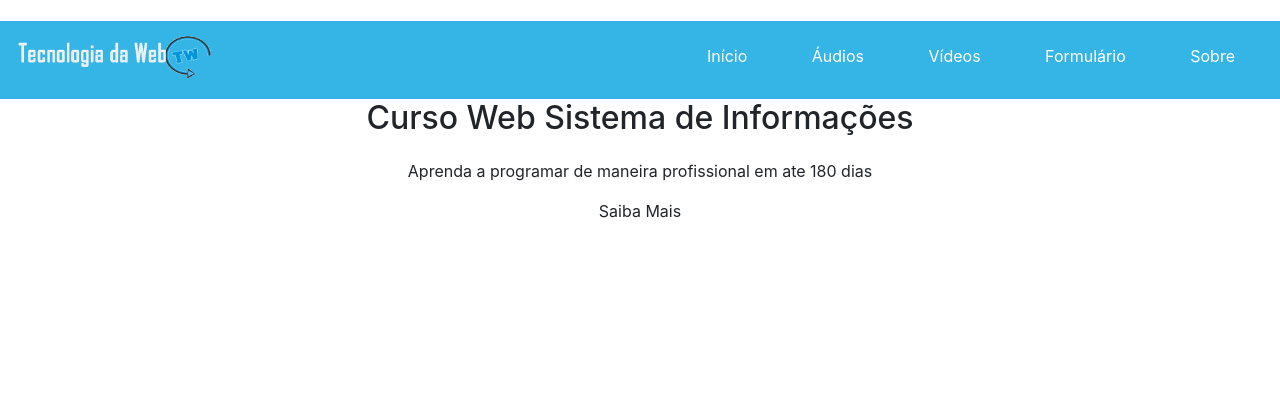
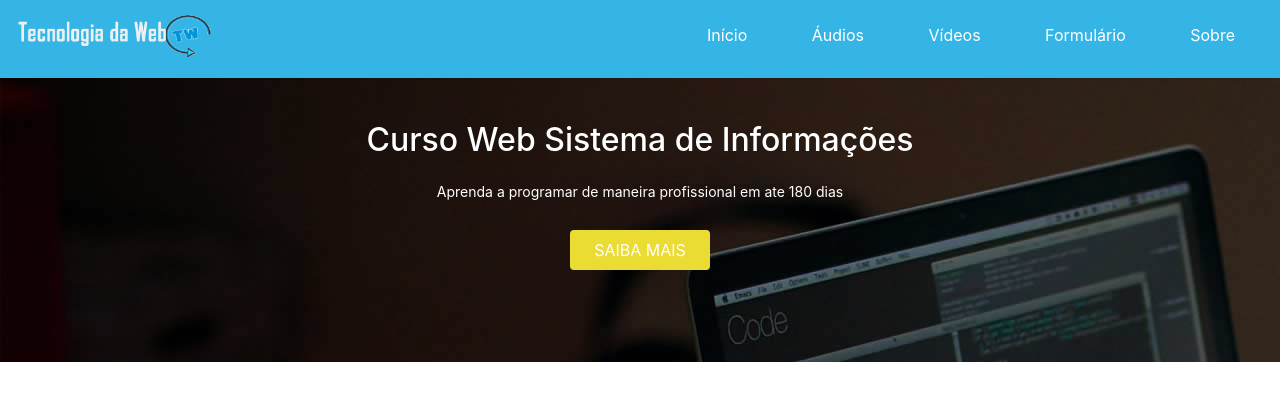
Before and after one commit to IgorAvelino/Layout-One-Page-Facul, a plain HTML site: page index.html in a window 1280 px wide. Drawn offline with Linux system fonts and the light colour scheme.

Commit message:
section principal css

```diff
--- a/css/modelo-layout.css
+++ b/css/modelo-layout.css
@@ -14,17 +14,27 @@ img.logo{
     max-width: 200px;
 }
 /* BACKGROUDS PARALAX */
-
+.background-parallax-slide{
+    background-image: url("../img/imgs/background-parallax-home.png");
+    background-attachment: fixed;
+}
 /* BACKGROUNDS COLORS */
 
 /* CORES */
-
+.color-white{color: #fff}
 /* RESETS */
 
 /* FONT SIZES */
 
 /* PADDINGS */
-
+.padding-10{padding: 10px 0;}
+.padding-20{padding: 20px 0;}
+.padding-30{padding: 30px 0;}
+.padding-40{padding: 40px 0;}
+.padding-50{padding: 50px 0;}
+.padding-60{padding: 60px 0;}
+.padding-70{padding: 70px 0;}
+.padding-80{padding: 80px 0;}
 /* HEADER */
 .header{
     background: #35b5e5;
@@ -50,3 +60,20 @@ ul.menu li a{
     color: #fff;
     font-size: 16px;
 }
+
+/* SLIDES */
+.slide{padding: 100px 0;}
+
+.titulo{font-size: 40px;}
+
+.descricao-slide{padding-bottom: 20px; font-size: 14px;}
+
+/* BTNS */
+.btn-saiba-mais{
+    color: #fff;
+    background-color: #eadc33;
+    padding: 10px 24px;
+    border-radius: 4px;
+    font-size: 16px;
+    text-transform: uppercase;
+}
```
